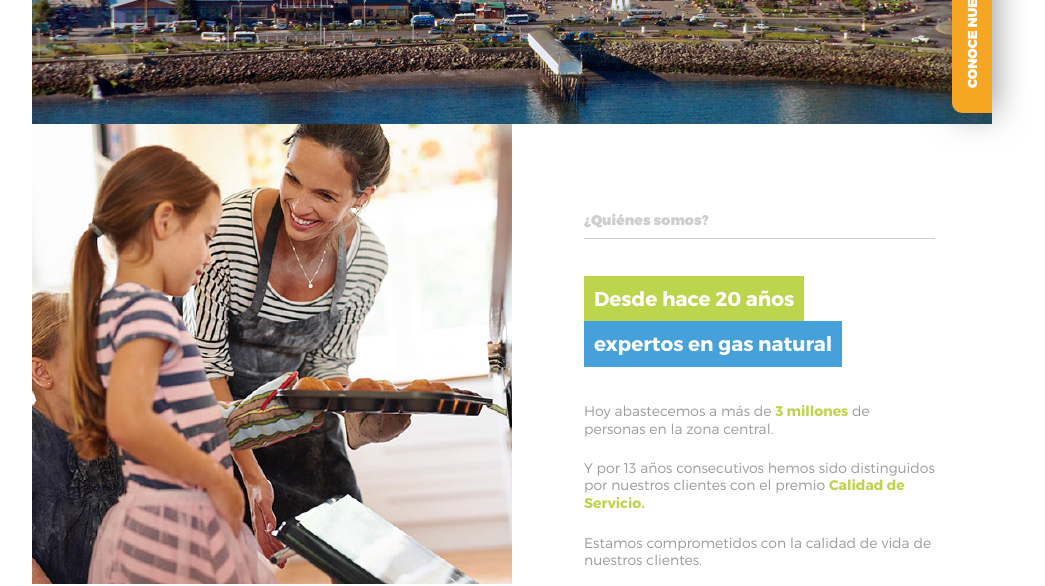
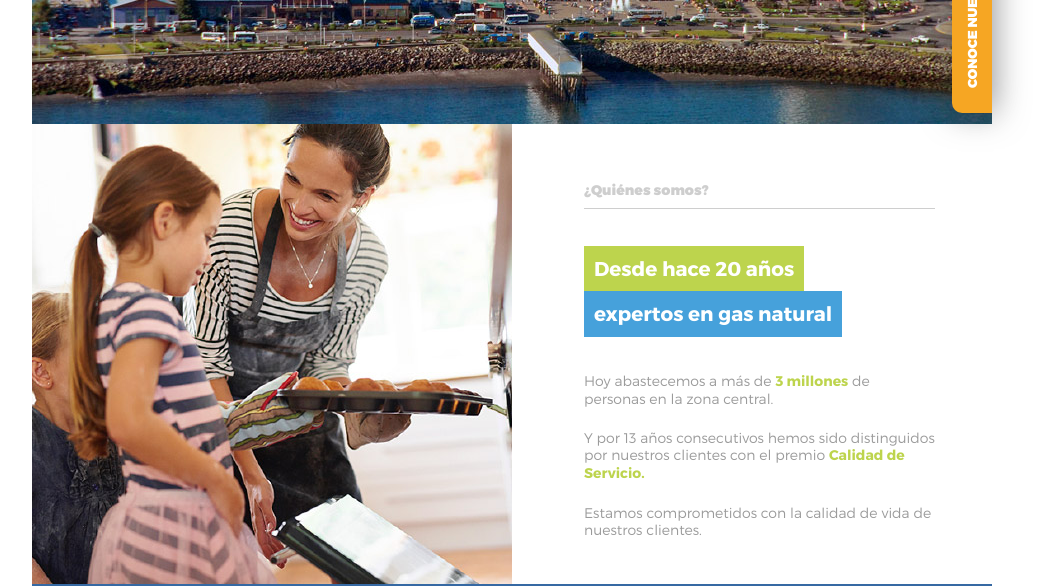
Before and after one commit to devbread/metrogasRegiones, a plain HTML site: page index.html in a window 1280 px wide. Shown: the part 232-818 px from the top of the page, without its empty margins (128-1173 px from the left). Drawn offline with nearby package versions, Linux system fonts and the light colour scheme.

Commit message:
estilos
cambios en estilos

```diff
--- a/sass/jadra.scss
+++ b/sass/jadra.scss
@@ -260,7 +260,7 @@ a.tab-fixed{
 /* concept */
 .section-texto{
 	.antetitulo{
-			margin: 80px 0 30px 0;
+			margin: 50px 0 30px 0;
 	}
 	.sector{
 		margin-top:50px !important;
```
Also changed, not shown: css/styles.css.
